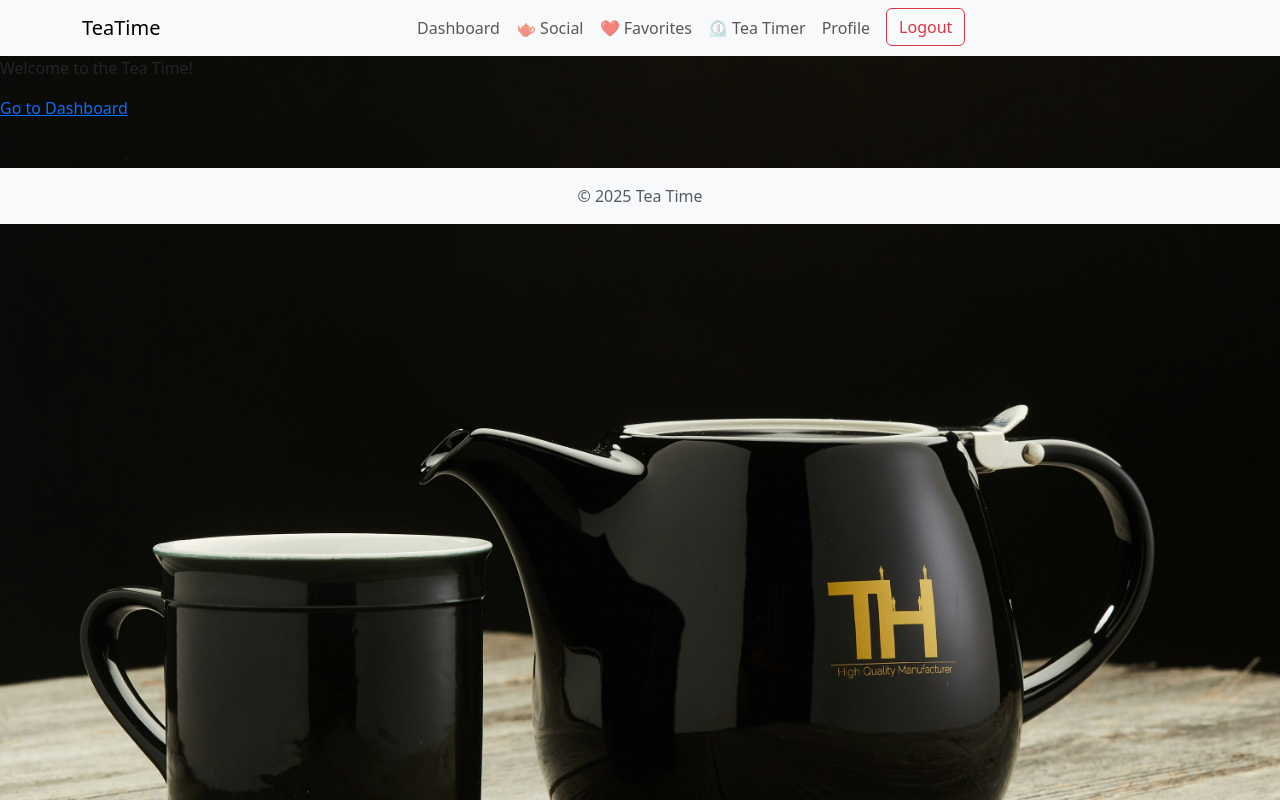
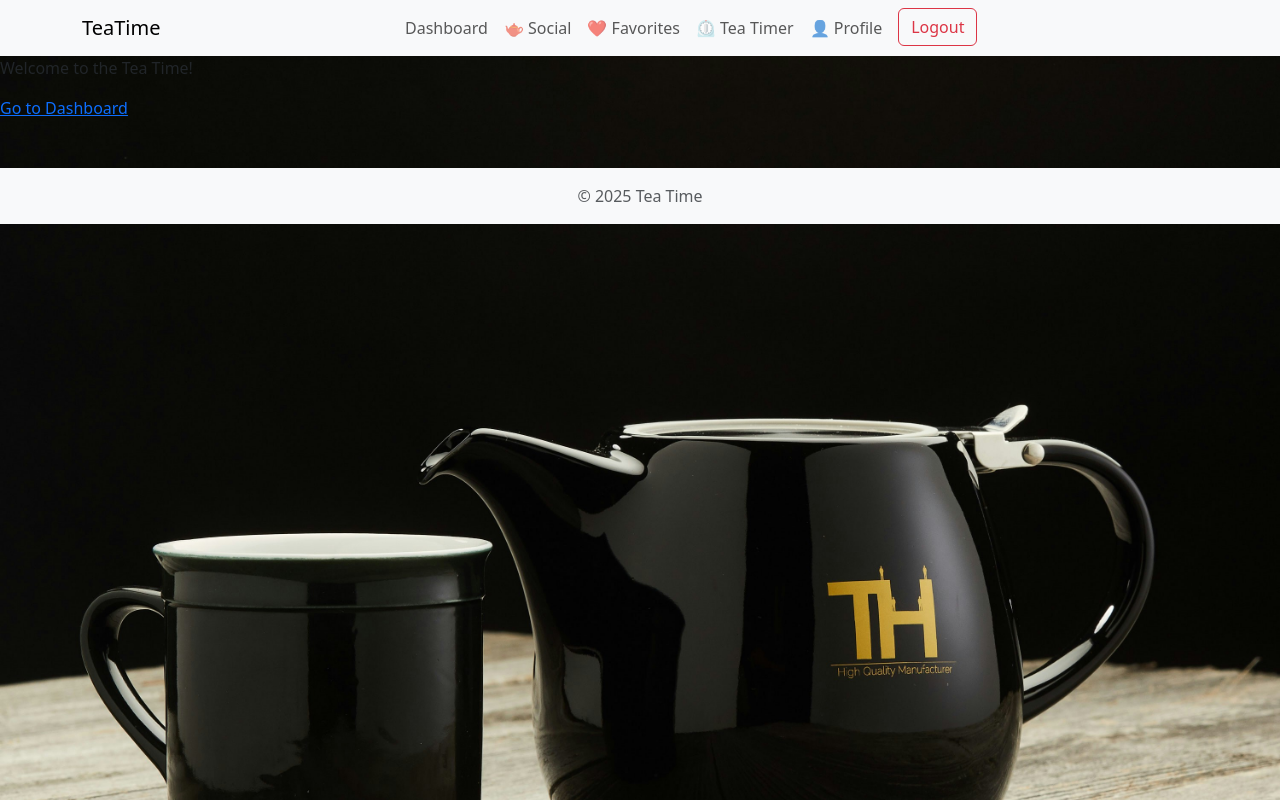
Before and after one commit to chicalauren/TeaTime, a React (Vite) app in the folder client/: page / in a window 1280 px wide. Built offline with nearby package versions, Linux system fonts and the light colour scheme; sample sign-in values are in the browser's storage.

Commit message:
added profile emoji to navbar

```diff
--- a/client/src/components/Navbar.tsx
+++ b/client/src/components/Navbar.tsx
@@ -58,7 +58,7 @@ function Navbar() {
                 </li>
                 <li className="nav-item">
                   <Link className="nav-link" to="/profile">
-                    Profile
+                    👤 Profile
                   </Link>
                 </li>
                 <li className="nav-item">
```
